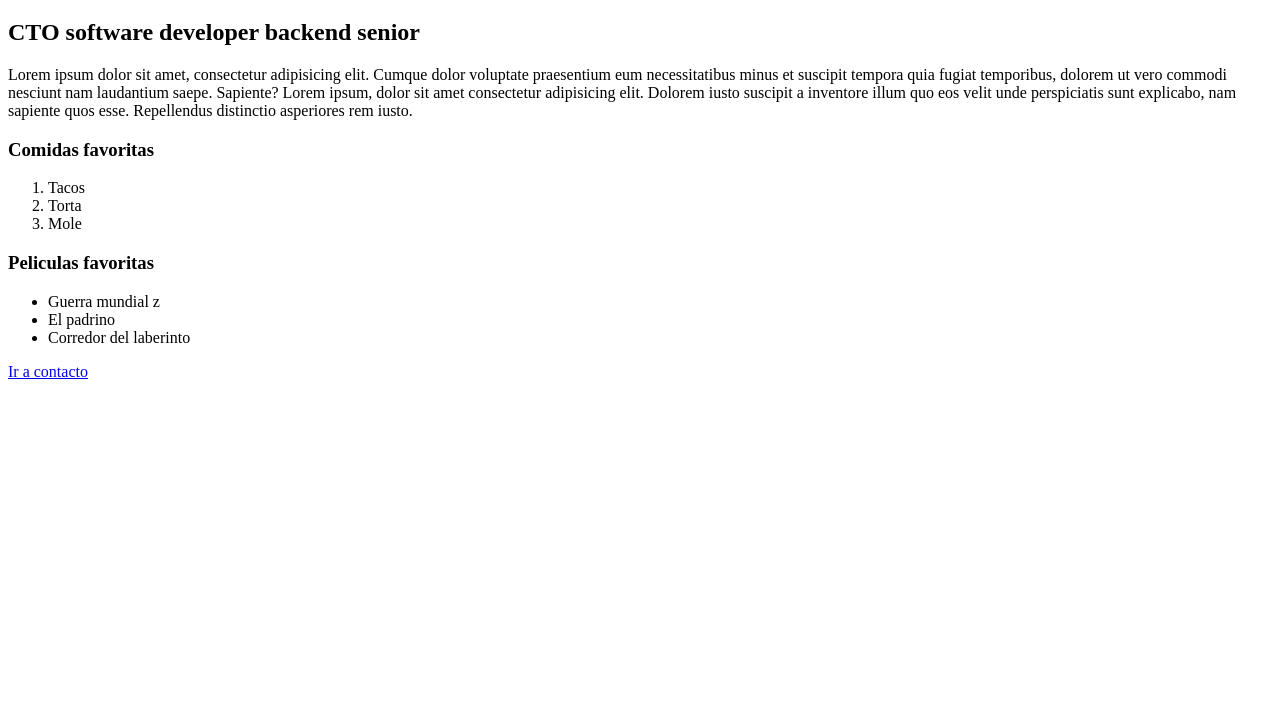
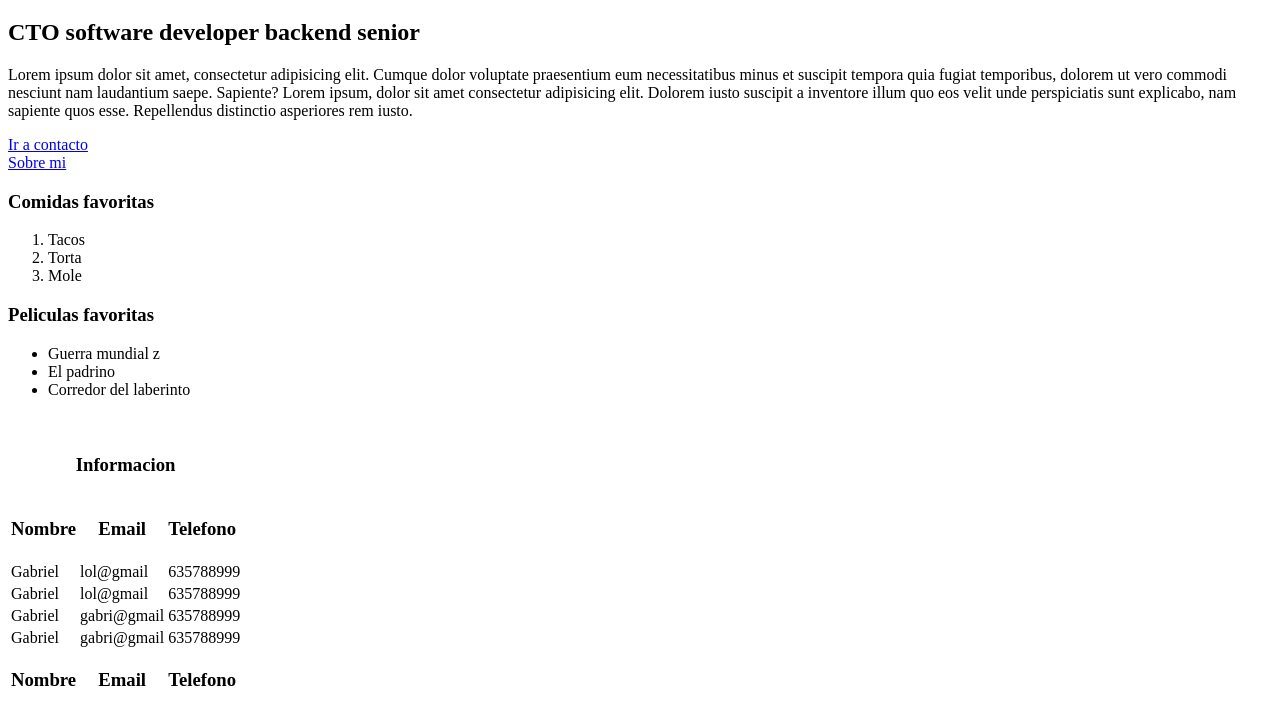
Before and after one commit to Gabriel3465/pagina, a plain HTML site: page programacion-web/index.html in a window 1280 px wide. Shown: the part 61-786 px from the top of the page. Drawn offline with Linux system fonts and the light colour scheme.

Commit message:
12.- Crea una carpeta views

```diff
--- a/programacion-web/index.html
+++ b/programacion-web/index.html
@@ -1,5 +1,6 @@
 <!DOCTYPE html>
 <html>
+
 <head>
     <meta charset="utf-8">
     <meta name="viewport" content="width=device-width, initial-scale=1">
@@ -12,6 +13,7 @@
 
     <meta name="keywords" content="cv,devoloper,backend">
 </head>
+
 <body>
     <h1>
         Bienvenido a mi cv.
@@ -31,6 +33,16 @@
         distinctio asperiores rem iusto.
     </p>
 
+    <a href="contact.html">
+        Ir a contacto
+    </a>
+
+    <br>
+
+    <a href="views/about.html">
+        Sobre mi
+    </a>
+
 
     <h3>Comidas favoritas</h3>
     <ol>
@@ -46,12 +58,108 @@
         <li>Corredor del laberinto</li>
     </ul>
 </body>
+<br>
 
+<table>
+    <tr>
+        <td>
+            <h3>
+                Nombre
+            </h3>
+        </td>
+        <th>
+            <h3>
 
-        <a href="contact.html">
-            Ir a contacto
-        </a>
+                Email
+            </h3>
+        </th>
+        <td>
+            <h3>
+                Telefono
+            </h3>
+        </td>
+    </tr>
+    <thead>
+        <tr>
+            <th colspan="3">
+                <h3>
+                    Informacion
+                </h3>
+            </th>
+        </tr>
+    </thead>
+
+    <tr>
+        <td>
+            Gabriel
+        </td>
+        <td>
+            lol@gmail
+        </td>
+        <td>
+            635788999
+        </td>
+    </tr>
+
+    <tr>
+        <td>
+            Gabriel
+        </td>
+        <td>
+            lol@gmail
+        </td>
+        <td>
+            635788999
+        </td>
+    </tr>
+
+    <tr>
+        <td>
+            Gabriel
+        </td>
+        <td>
+            gabri@gmail
+        </td>
+        <td>
+            635788999
+        </td>
+    </tr>
+
+    <tr>
+        <td>
+            Gabriel
+        </td>
+        <td>
+            gabri@gmail
+        </td>
+        <td>
+            635788999
+        </td>
+    </tr>
+    <tr>
+        <td>
+            <h3>
+                Nombre
+            </h3>
+        </td>
+        <th>
+            <h3>
+
+                Email
+            </h3>
+        </th>
+        <td>
+            <h3>
+                Telefono
+            </h3>
+        </td>
+    </tr>
+
+</table>
+<br>
+
 
 
 </body>
+
 </html>
```
Also changed, not shown: programacion-web/views/about.html (added, +29 -0 lines). Lines whose indentation alone changed are shown as unchanged.
